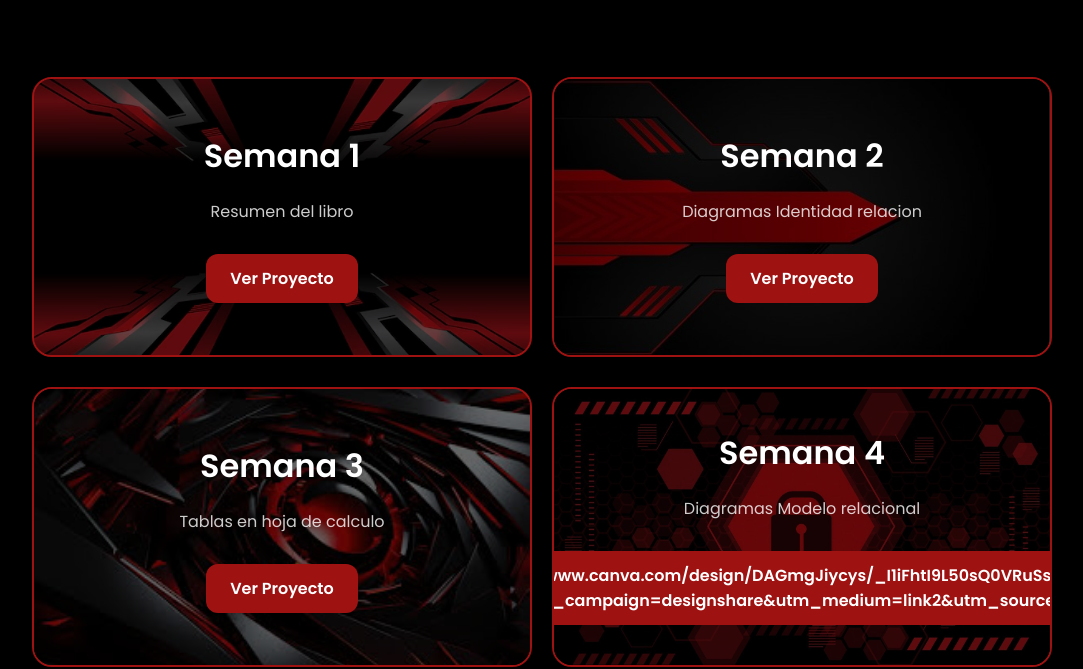
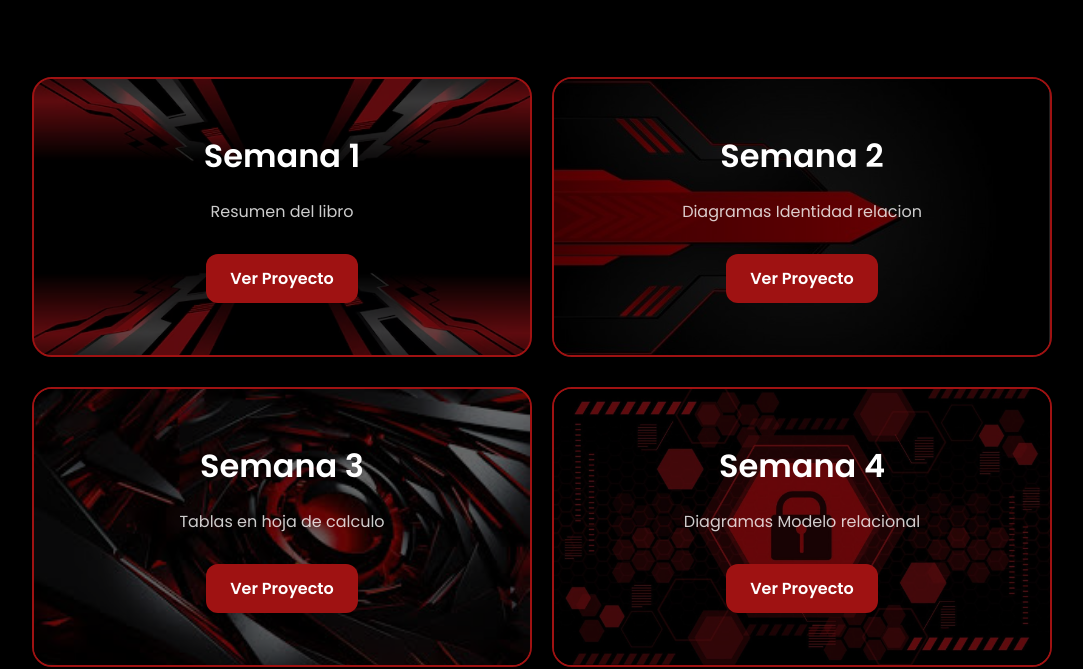
Before and after one commit to Andre9285/Semanas, a plain HTML site: page Semanas.html in a window 1280 px wide. Shown: the part 160-829 px from the top of the page, without its empty margins (98-1181 px from the left). Drawn offline with Linux system fonts and the light colour scheme.

Commit message:
Semanas.html

```diff
--- a/Semanas.html
+++ b/Semanas.html
@@ -60,7 +60,7 @@
             <div class="overlay">
               <h5 class="card-title">Semana 4</h5>
               <p class="card-description">Diagramas Modelo relacional  </p>
-              <a href="" class="btn-primary">"https://www.canva.com/design/DAGmgJiycys/_I1iFhtI9L50sQ0VRuSsYQ/view?utm_content=DAGmgJiycys&utm_campaign=designshare&utm_medium=link2&utm_source=uniquelinks&utlId=h1c66302ea7"</a>
+              <a href="https://www.canva.com/design/DAGmgJiycys/_I1iFhtI9L50sQ0VRuSsYQ/view?utm_content=DAGmgJiycys&utm_campaign=designshare&utm_medium=link2&utm_source=uniquelinks&utlId=h1c66302ea7" class="btn-primary">Ver Proyecto</a>
             </div>
           </div>
         </div>
```
